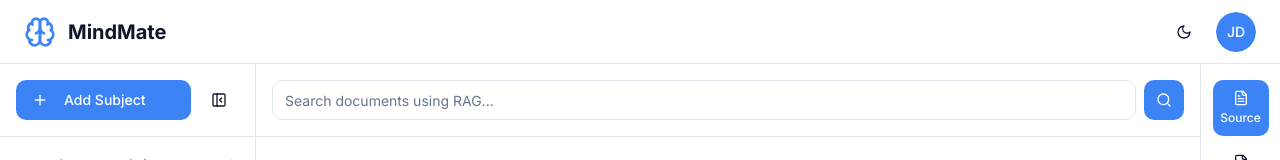
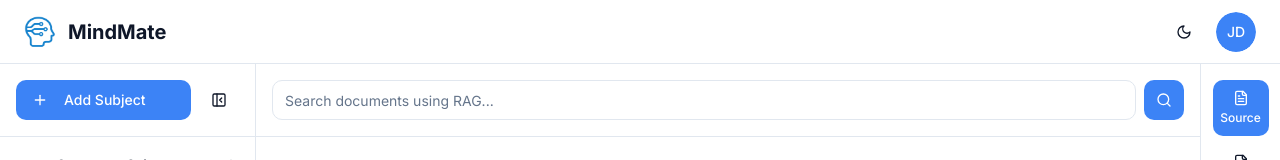
Before and after one commit to chiraggulati098/mindMate-frontend, a React (Vite) app: page /dashboard in a window 1280 px wide. Shown: the top 160 px of the page. Built offline with nearby package versions, Linux system fonts and the light colour scheme; the HTML template or start-up script is replaced by a standard one.

Commit message:
added logo to header, footer, login page

```diff
--- a/src/components/Footer.tsx
+++ b/src/components/Footer.tsx
@@ -1,4 +1,3 @@
-import { Brain } from "lucide-react";
 import { Link } from "react-router-dom";
 import {
   Mail,
@@ -73,7 +72,7 @@ export const Footer = () => {
           {/* Brand section */}
           <div className="flex flex-col space-y-4">
             <div className="flex items-center space-x-2">
-              <Brain className="text-[#3ca2fa] h-8 w-8" />
+              <img src="/logo.png" alt="MindMate" className="h-8 w-8" />
               <span className="text-white text-3xl font-bold">MindMate</span>
             </div>
             <p className="text-sm leading-relaxed">
--- a/src/components/Navbar.tsx
+++ b/src/components/Navbar.tsx
@@ -1,4 +1,3 @@
-import { Brain } from "lucide-react";
 import { Link } from "react-router-dom";
 import { Button } from "@/components/ui/button";
 import { ThemeToggle } from "./ThemeToggle";
@@ -13,7 +12,7 @@ export const Navbar = ({ showAuthButtons = true }: NavbarProps) => {
       <div className="container mx-auto px-4 h-16 flex items-center justify-between">
         <Link to="/" className="flex items-center gap-2 group">
           <div className="p-2 rounded-lg bg-primary/10 group-hover:bg-primary/20 transition-colors">
-            <Brain className="h-6 w-6 text-primary" />
+            <img src="/logo.png" alt="MindMate" className="h-6 w-6" />
           </div>
           <span className="text-xl font-bold">MindMate</span>
         </Link>
--- a/src/components/dashboard/TopNav.tsx
+++ b/src/components/dashboard/TopNav.tsx
@@ -8,7 +8,7 @@ import {
   DropdownMenuTrigger,
 } from "@/components/ui/dropdown-menu";
 import { Avatar, AvatarFallback } from "@/components/ui/avatar";
-import { Brain, User, Settings, LogOut, Moon, Sun } from "lucide-react";
+import { User, Settings, LogOut, Moon, Sun } from "lucide-react";
 import { useNavigate } from "react-router-dom";
 import { useEffect, useState } from "react";
 
@@ -30,7 +30,7 @@ const TopNav = () => {
   return (
     <header className="h-16 border-b bg-card flex items-center justify-between px-6">
       <div className="flex items-center gap-3">
-        <Brain className="w-8 h-8 text-primary" />
+        <img src="/logo.png" alt="MindMate" className="w-8 h-8" />
         <span className="text-xl font-bold">MindMate</span>
       </div>
 
--- a/src/pages/Auth.tsx
+++ b/src/pages/Auth.tsx
@@ -1,5 +1,4 @@
 import { useState } from "react";
-import { Brain } from "lucide-react";
 import { Link } from "react-router-dom";
 import { Button } from "@/components/ui/button";
 import { Input } from "@/components/ui/input";
@@ -27,7 +26,7 @@ const Auth = () => {
         <CardHeader className="text-center space-y-4">
           <Link to="/" className="flex items-center justify-center gap-2 group">
             <div className="p-2 rounded-lg bg-primary/10 group-hover:bg-primary/20 transition-colors">
-              <Brain className="h-8 w-8 text-primary" />
+              <img src="/logo.png" alt="MindMate" className="h-8 w-8" />
             </div>
             <span className="text-2xl font-bold">MindMate</span>
           </Link>
```
